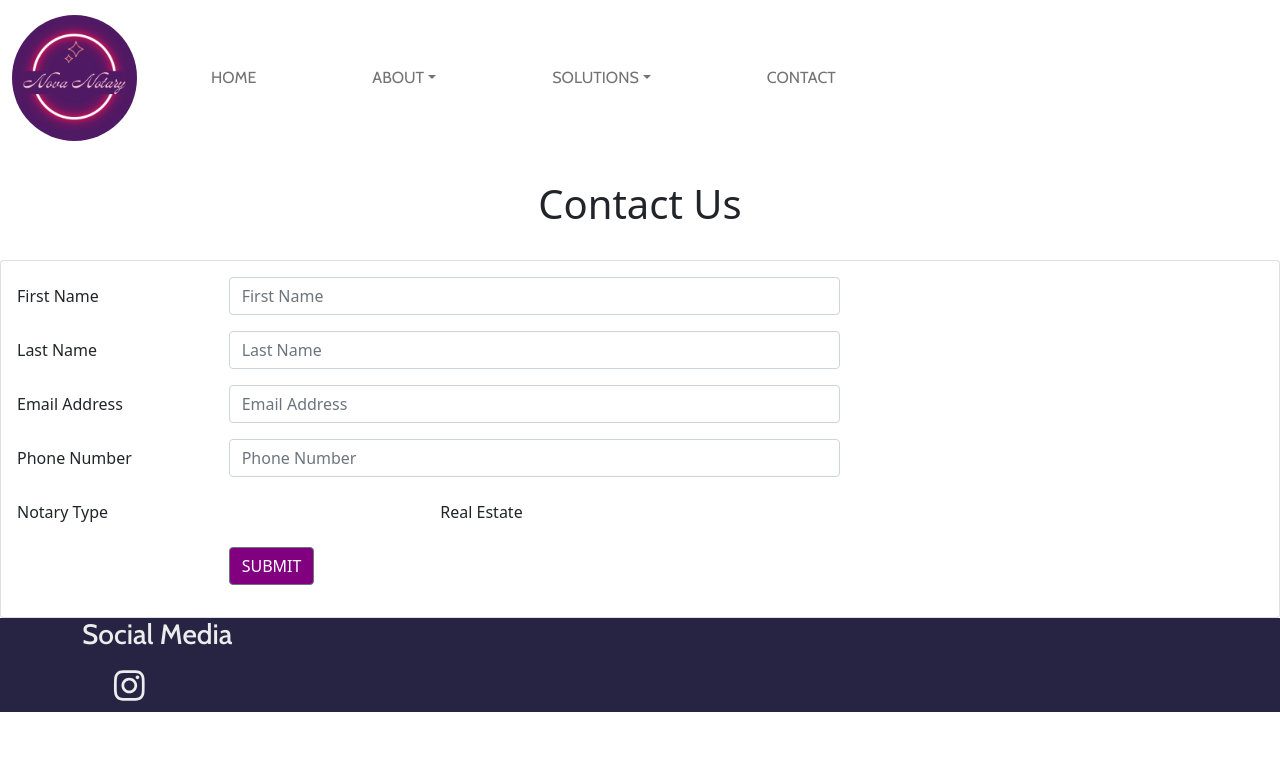
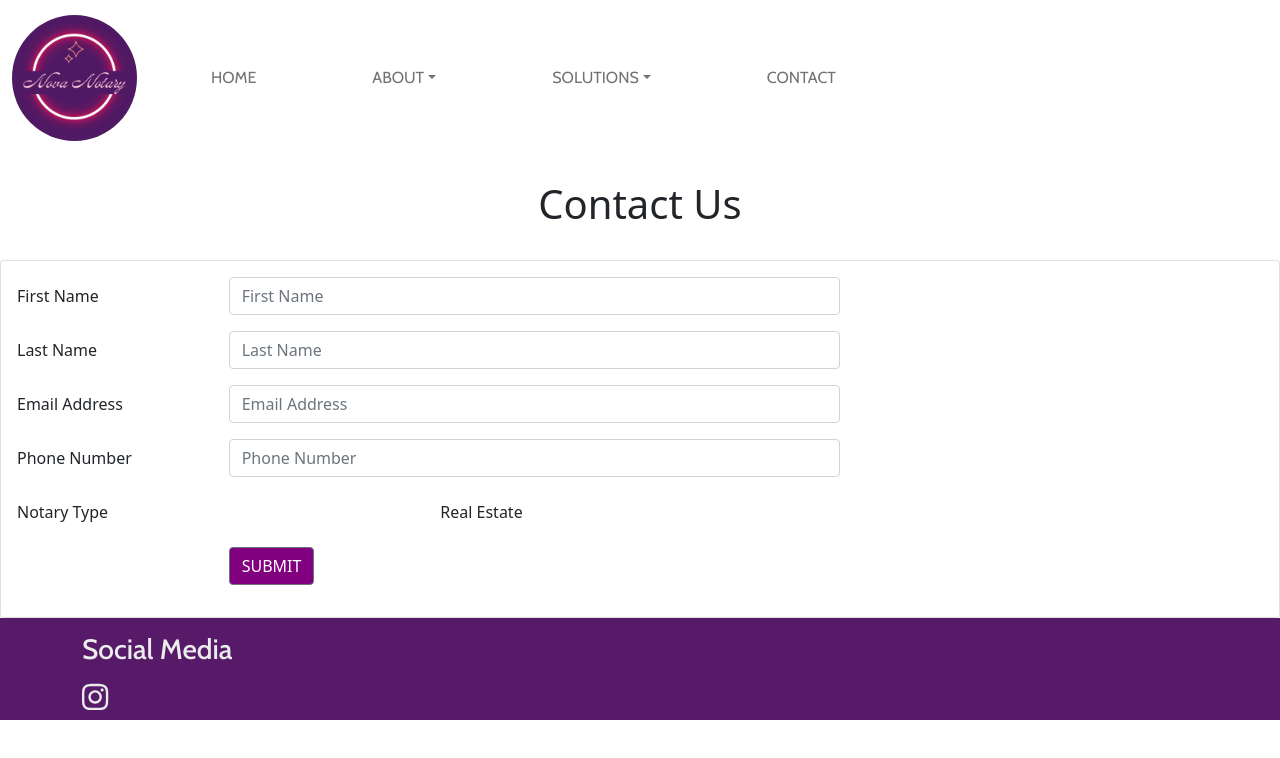
Before and after one commit to shay90210/notary-react-site, a React (Create React App) app: page /contact in a window 1280 px wide. Shown: the top 758 px of the page. Built offline with nearby package versions, Linux system fonts and the light colour scheme; a web font is replaced by a local one.

Commit message:
adjusted social media icon

```diff
--- a/src/App.scss
+++ b/src/App.scss
@@ -2,6 +2,7 @@
 
 // COLOR SCHEMES
 $--clr-primary: #791760;
+$--clr-secondary: #561A68;
 $--clr-light: #ececec;
 $-clr-dark: #272343;
 
@@ -44,13 +45,15 @@ footer {
     h3 {
         color: $--clr-light;
         font-family: 'cabin';
+        padding-top: 15px;
     }
 }
 
 .social-icons {
     color: $--clr-light;
     list-style-type: none;
-    font-size: 35px;
+    font-size: 30px;
+    cursor: pointer;
 }
 
 // PAGES -------------------------------------------
--- a/src/app/components/Footer.js
+++ b/src/app/components/Footer.js
@@ -5,14 +5,12 @@ import { Container, Col } from "react-bootstrap";
 
 const Footer = () => {
     return (
-        <div style={{ background: '#272343' }}>
+        <div style={{ background: '#561A68' }}>
             <footer>
                 <Container>
                     <Col>
                         <h3>Social Media</h3>
-                        <ul>
-                            <li className='social-icons'><FontAwesomeIcon icon={faInstagram} /></li>
-                        </ul>
+                        <a className='social-icons' href='https://www.instagram.com/nova_notary1/'><FontAwesomeIcon icon={faInstagram} /></a>
                     </Col>
                 </Container>
             </footer>
```
